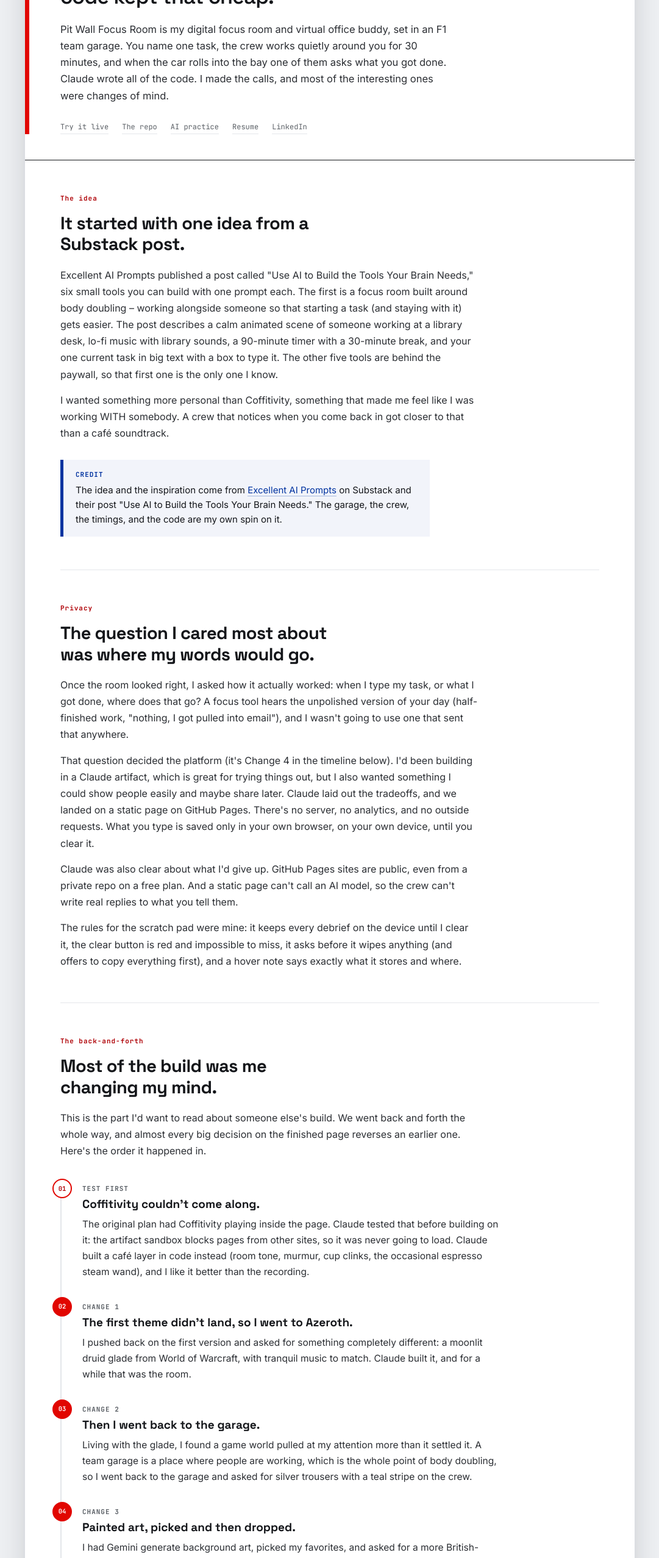
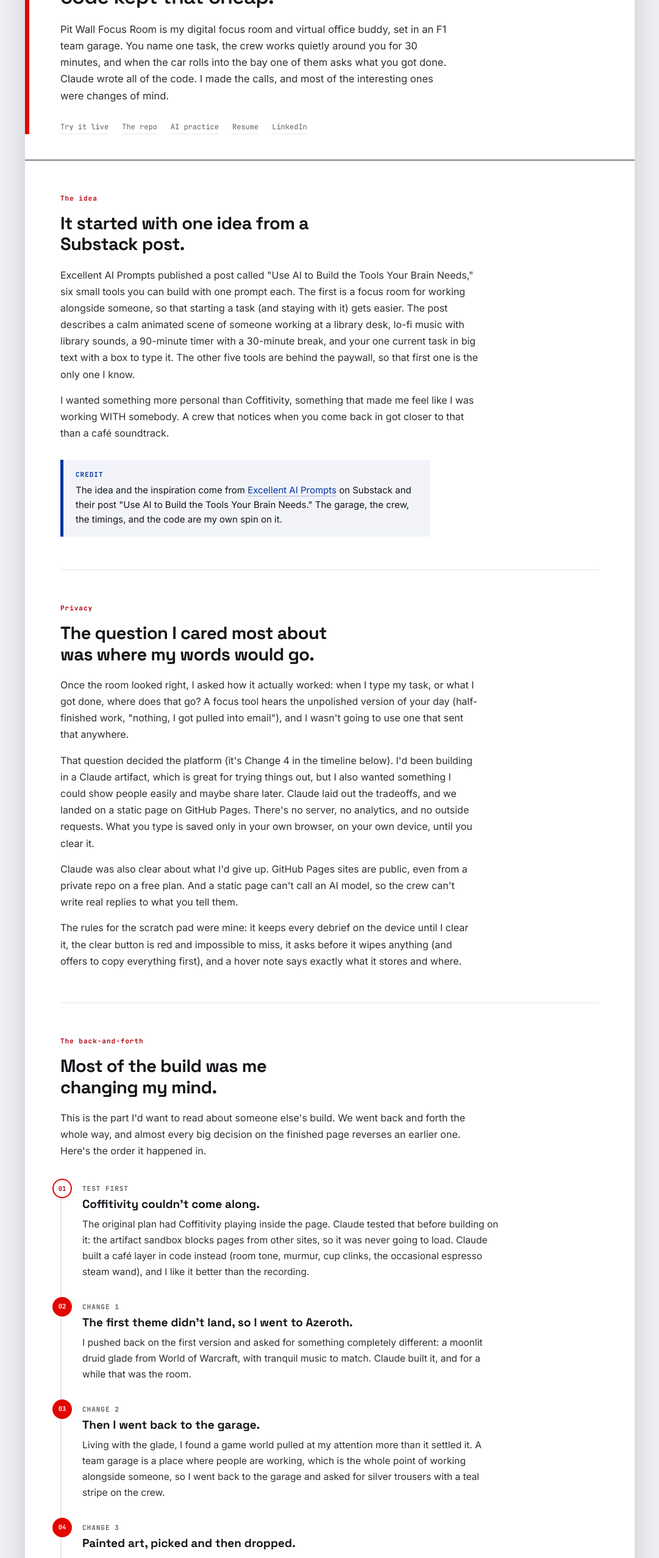
Before and after one commit to daynwj/ai, a plain HTML site: page focus-room/index.html in a window 1280 px wide. Shown: the part 240-2795 px from the top of the page at 61% size, without its empty margins (99-1180 px from the left). Drawn offline with Linux system fonts and the light colour scheme.

Commit message:
Guardrails pass: drop tenure claim, scope SharePoint agent, cut diagnosis-adjacent term, qualify Copilot
Co-Authored-By: Claude Opus 5.5 <noreply@anthropic.com>
Claude-Session: https://claude.ai/code/session_0189GToexQ53EcFNNsH28bV9

```diff
--- a/focus-room/index.html
+++ b/focus-room/index.html
@@ -53,7 +53,7 @@
       <div class="sectlabel">The idea</div>
       <h2>It started with one idea from a Substack post.</h2>
       <div class="prose">
-        <p>Excellent AI Prompts published a post called "Use AI to Build the Tools Your Brain Needs," six small tools you can build with one prompt each. The first is a focus room built around body doubling – working alongside someone so that starting a task (and staying with it) gets easier. The post describes a calm animated scene of someone working at a library desk, lo-fi music with library sounds, a 90-minute timer with a 30-minute break, and your one current task in big text with a box to type it. The other five tools are behind the paywall, so that first one is the only one I know.</p>
+        <p>Excellent AI Prompts published a post called "Use AI to Build the Tools Your Brain Needs," six small tools you can build with one prompt each. The first is a focus room for working alongside someone, so that starting a task (and staying with it) gets easier. The post describes a calm animated scene of someone working at a library desk, lo-fi music with library sounds, a 90-minute timer with a 30-minute break, and your one current task in big text with a box to type it. The other five tools are behind the paywall, so that first one is the only one I know.</p>
         <p>I wanted something more personal than Coffitivity, something that made me feel like I was working WITH somebody. A crew that notices when you come back in got closer to that than a café soundtrack.</p>
       </div>
       <div class="credit">
@@ -93,7 +93,7 @@
         <li class="turn">
           <span class="tag">CHANGE 2</span>
           <h3>Then I went back to the garage.</h3>
-          <p>Living with the glade, I found a game world pulled at my attention more than it settled it. A team garage is a place where people are working, which is the whole point of body doubling, so I went back to the garage and asked for silver trousers with a teal stripe on the crew.</p>
+          <p>Living with the glade, I found a game world pulled at my attention more than it settled it. A team garage is a place where people are working, which is the whole point of working alongside someone, so I went back to the garage and asked for silver trousers with a teal stripe on the crew.</p>
         </li>
         <li class="turn">
           <span class="tag">CHANGE 3</span>
```
Also changed, not shown: index.html (+2 -2 lines), living-knowledge/index.html (+1 -1 lines).
